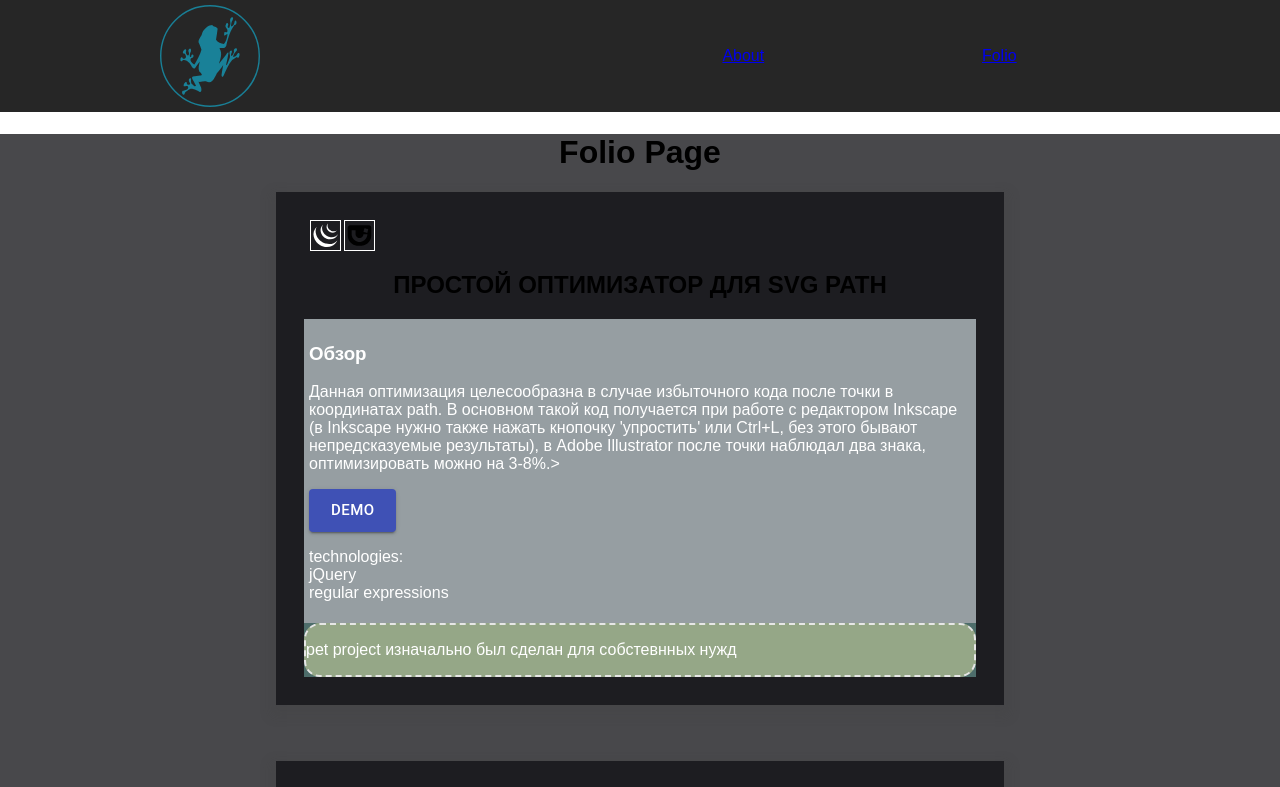
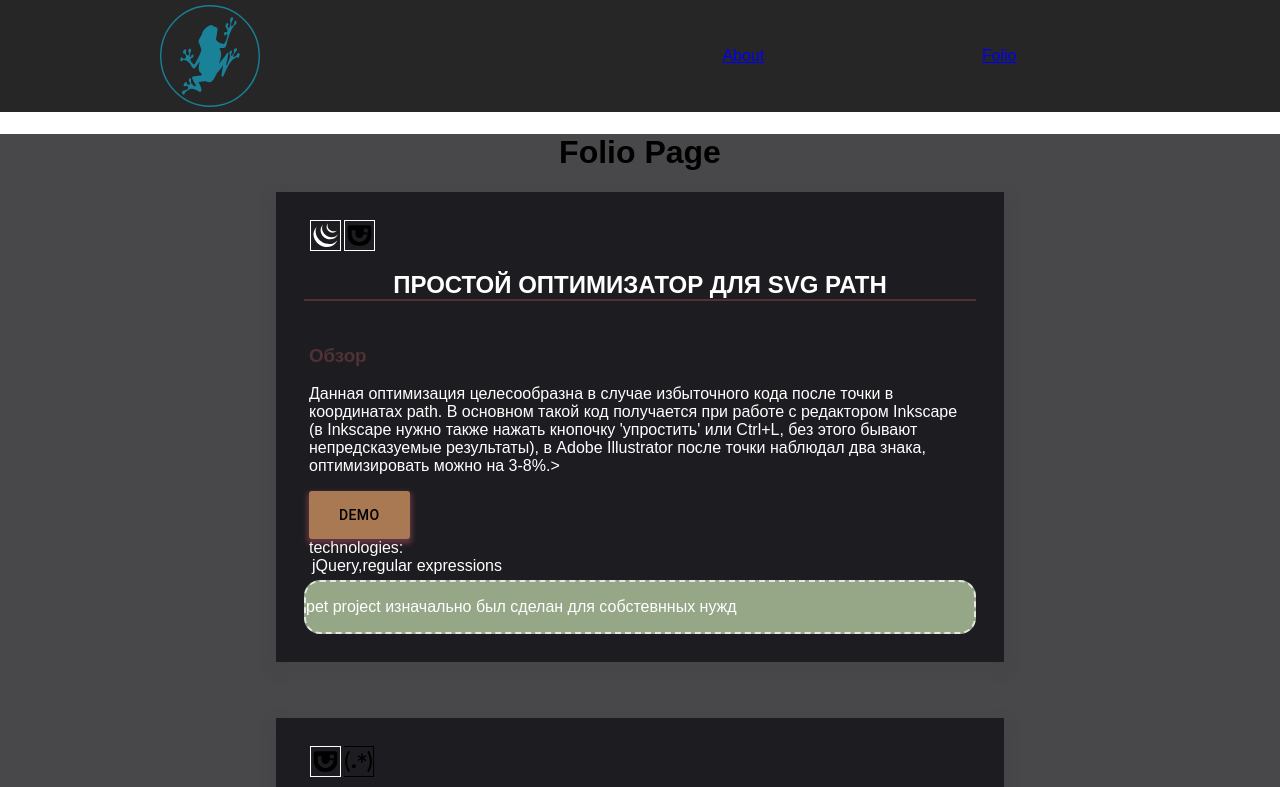
Before and after one commit to urgenmagger/myFolio, a React (Create React App) app: page /folio in a window 1280 px wide. Shown: the top 787 px of the page. Built offline with nearby package versions, Linux system fonts and the light colour scheme.

Commit message:
add style for button

```diff
--- a/src/App.css
+++ b/src/App.css
@@ -33,6 +33,10 @@ nav {
   width: calc(100% - 50px);
   margin: 0 auto;
 }
+.container h2 {
+  color: #fff;
+  border-bottom: 2px solid #503134;
+}
 .page_content {
   background: #1d1d21;
   margin-bottom: 56px;
@@ -40,7 +44,7 @@ nav {
   box-shadow: 0 6px 10px 6px rgba(64, 64, 64, 0.16);
 }
 .page_content h2 {
-  text-color:#fff;
+  text-color: #fff;
 }
 .imgsvg {
   width: 100%;
@@ -49,7 +53,7 @@ nav {
   border-radius: 16px;
   border: 6px solid #fefefe;
 }
-.icons lI{
+.icons li {
   display: flex;
   flex-wrap: wrap;
   padding-left: 3px;
@@ -61,12 +65,22 @@ nav {
   grid-template-columns: repeat(auto-fit, minmax(1fr, 100px));
   text-align: left;
   color: #fff;
-  background: #4d6d6b;
+  /*background: #4d6d6b;*/
 }
 .left_side {
   padding: 5px;
   margin-left: auto;
-  background-color: #969ea2;
+  /*background-color: #969ea2;*/
+}
+.left_side h3 {
+  color: #503134;
+}
+.technologies li {
+  display: flex;
+  flex-wrap: wrap;
+  padding-left: 3px;
+  list-style-type: none;
+
 }
 .note {
   text-align: left;
--- a/src/components/MyTemplate.js
+++ b/src/components/MyTemplate.js
@@ -1,18 +1,32 @@
 import React from 'react';
 import '../App.css'; //..level up
 //import {Link} from 'react-router-dom';
+import {styled} from '@material-ui/styles';
 import Button from '@material-ui/core/Button';
 //import pageContent from '../content/pageContent.js';
 
 function MyTemplate(props) {
   const handlerIcons = props.content.topIcons;
   const handlerTech = props.content.technologies;
+
   const icons = handlerIcons.map(i => (
     <li key={i.id}>
-      <img className="top" src={i.icon} alt="" />
+      <img className="top" src={i.icon} alt="icons" />
     </li>
   ));
+
   const tech = handlerTech.map(i => <div key={i.id}>{i.tech}</div>);
+
+  //Castom button
+  const MyButton = styled(Button)({
+    background: '#A87952',
+    order: 0,
+    borderRadius: 3,
+    boxShadow: '0 3px 5px 2px rgba(255, 105, 135, .3)',
+    color: '#000',
+    height: 48,
+    padding: '0 30px',
+  });
 
   return (
     <div>
@@ -28,9 +42,7 @@ function MyTemplate(props) {
               <h3>Обзор</h3>
               <p>{props.content.content}></p>
               <a href={props.content.path}>
-                <Button variant="contained" color="primary" size="large">
-                  {props.content.linkButton}
-                </Button>
+                <MyButton>{props.content.linkButton}</MyButton>
               </a>
               {/*
                *<Link to={props.content.path}>
@@ -39,7 +51,10 @@ function MyTemplate(props) {
                *  </Button>
                *</Link>
                */}
-              <p> technologies: {tech}</p>
+              <div className="technologies">
+                technologies:
+                <li> {tech}</li>
+              </div>
             </div>
             <div className="note">
               <p>{props.content.note}</p>
--- a/src/content/folioContent.js
+++ b/src/content/folioContent.js
@@ -9,7 +9,7 @@ const folioContent = [
     path: 'https://urgenmagger.github.io/svg_optim/',
     linkButton: 'DEMO',
     note: 'pet project изначально был сделан для собстевнных нужд',
-    technologies: [{id: 1, tech: 'jQuery'}, {id: 2, tech: 'regular expressions'}],
+    technologies: [{id: 1, tech: 'jQuery,   '}, {id: 2, tech: 'regular expressions'}],
     topIcons: [
       {id: 1, icon: require('../img/jq.svg')},
       {id: 2, icon: require('../img/j_opt.svg')},
```
